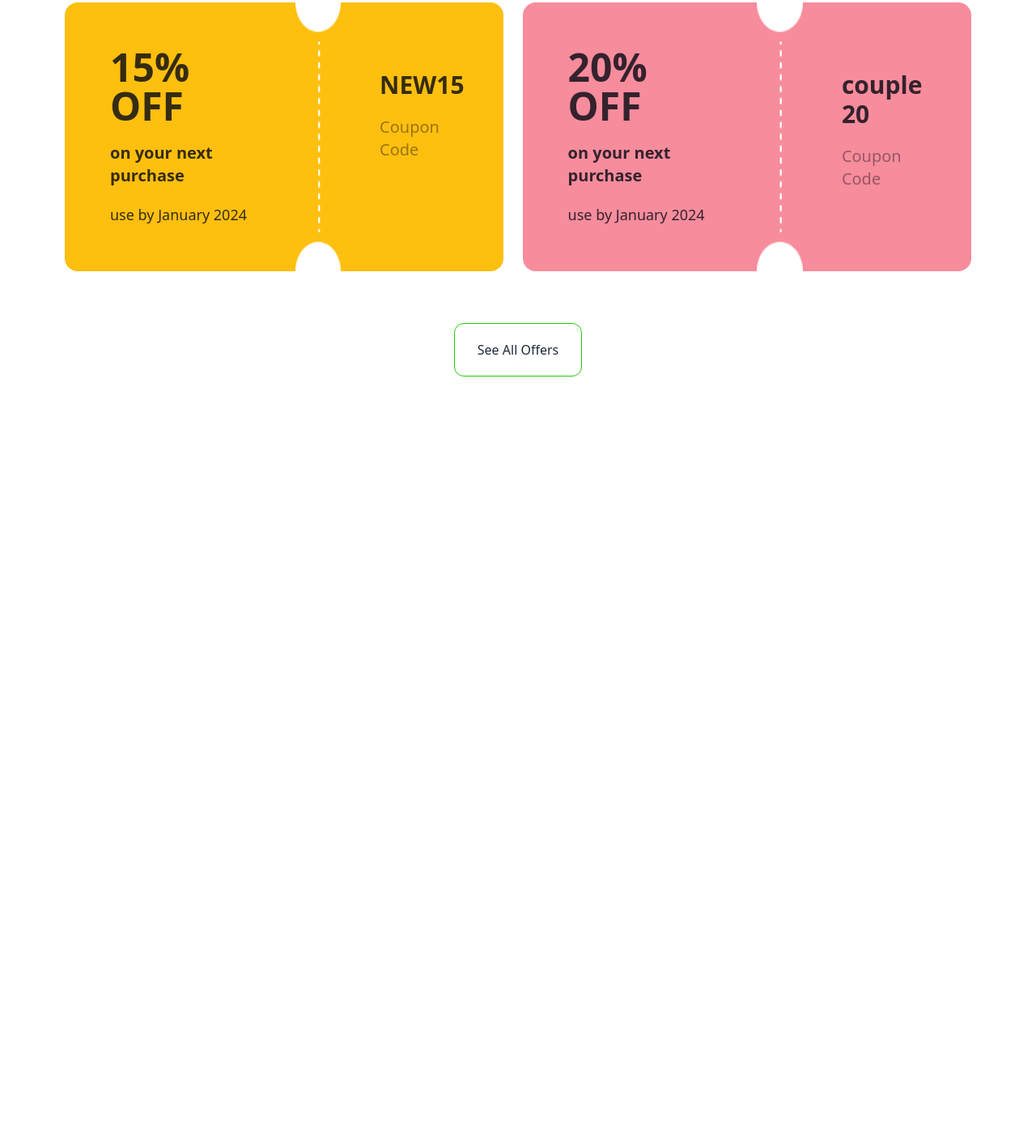
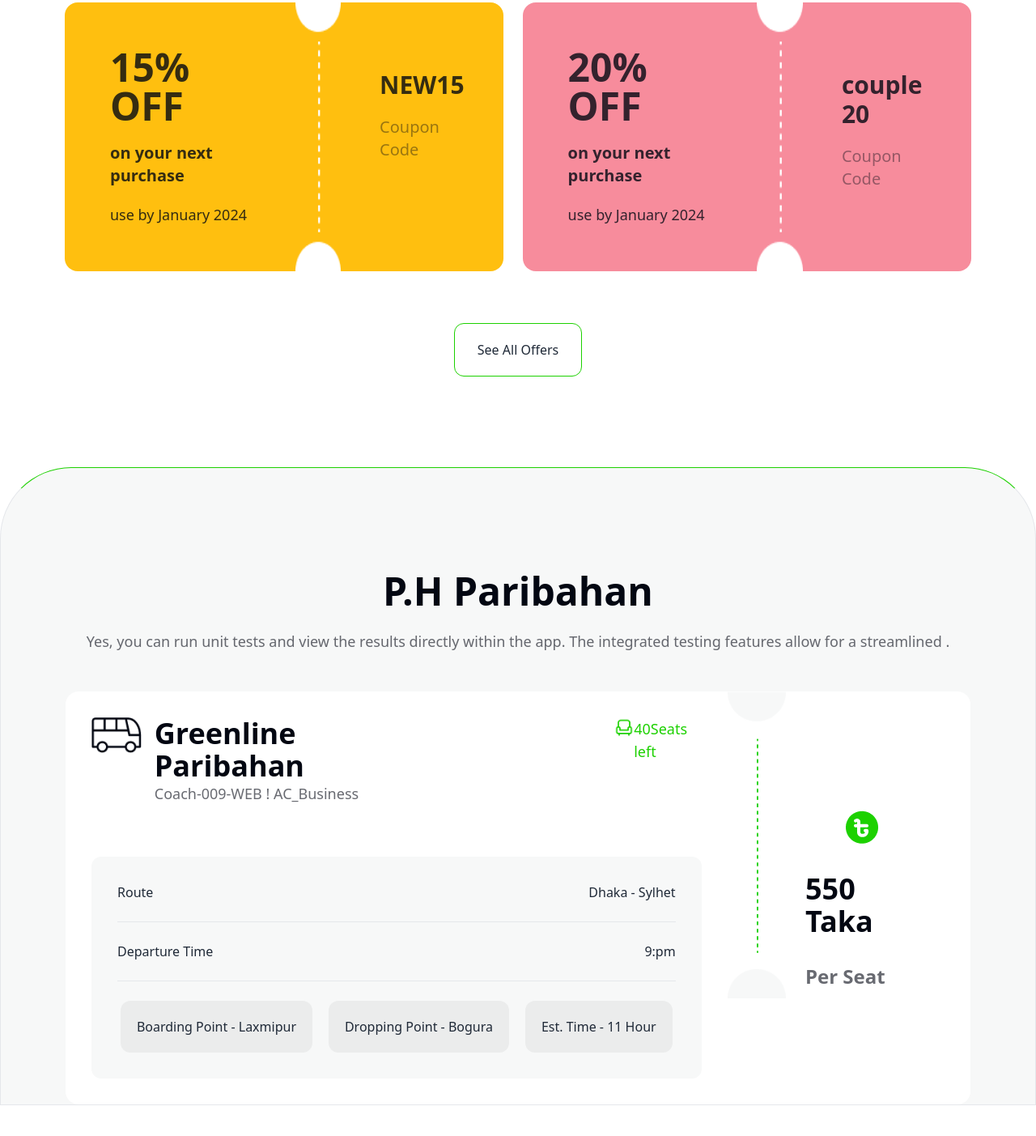
Before and after one commit to AhmedMiraz1/B9-assingment5-repo, a plain HTML site: page index.html in a window 1280 px wide. Shown: the part 1107-2510 px from the top of the page at 81% size. Before the commit the page ends 1572 px from the top, so only its background shows below. Drawn offline with nearby package versions, Linux system fonts and the light colour scheme.

Commit message:
main section added

```diff
--- a/index.html
+++ b/index.html
@@ -173,50 +173,138 @@
         </div>
       </section>
       <!-- banner section ends here  -->
-    </header>
-    <!-- header section ends here  -->
-    <main class="container mx-auto px-8 lg:px-20">
-      <!-- main section start here  -->
       <section>
-        <h1 class="text-center mt-28 lg:mt-52 mb-10 lg:mb-20 text-[#030712] font-bold text-3xl lg:text-5xl">Best offers for you</h1>
+        <!-- offer section start here -->
+
+        <h1
+          class="text-center mt-28 lg:mt-52 mb-10 lg:mb-20 text-[#030712] font-bold text-3xl lg:text-5xl"
+        >
+          Best offers for you
+        </h1>
         <div class="flex flex-col lg:flex-row gap-6 justify-between">
-          <div class="flex bg-[#FFBF0F]  rounded-2xl">
+          <div class="flex bg-[#FFBF0F] rounded-2xl">
             <div class="p-6 lg:p-14">
-              <h3 class="text-2xl lg:text-5xl text-[#030712CC] font-black">15% OFF</h3>
-              <h6 class="text-xl text-[#030712CC] font-semibold my-5">on your next purchase</h6>
-              <p class="text-lg font-medium text-[#030712CC]">use by January 2024</p>
+              <h3 class="text-2xl lg:text-5xl text-[#030712CC] font-black">
+                15% OFF
+              </h3>
+              <h6 class="text-xl text-[#030712CC] font-semibold my-5">
+                on your next purchase
+              </h6>
+              <p class="text-lg font-medium text-[#030712CC]">
+                use by January 2024
+              </p>
             </div>
             <div>
               <img class="h-full" src="./images/cupon-devider.png" alt="" />
             </div>
             <div class="py-6 lg:py-16 px-6 lg:px-12">
-              <h2 class="font-bold text-xl lg:text-3xl text-[#030712CC] my-5">NEW15</h2>
+              <h2 class="font-bold text-xl lg:text-3xl text-[#030712CC] my-5">
+                NEW15
+              </h2>
               <p class="text-[#03071266] font-medium text-xl">Coupon Code</p>
             </div>
           </div>
           <div class="flex bg-[#F78C9C] rounded-2xl">
             <div class="p-6 lg:p-14">
-              <h3 class="text-2xl lg:text-5xl text-[#030712CC] font-black">20% OFF</h3>
-              <h6 class="text-xl text-[#030712CC] font-semibold my-5">on your next purchase</h6>
-              <p class="text-lg font-medium text-[#030712CC]">use by January 2024</p>
+              <h3 class="text-2xl lg:text-5xl text-[#030712CC] font-black">
+                20% OFF
+              </h3>
+              <h6 class="text-xl text-[#030712CC] font-semibold my-5">
+                on your next purchase
+              </h6>
+              <p class="text-lg font-medium text-[#030712CC]">
+                use by January 2024
+              </p>
             </div>
             <div>
               <img class="h-full" src="./images/cupon-devider.png" alt="" />
             </div>
             <div class="py-6 lg:py-16 px-6 lg:px-12">
-              <h2 class="font-bold text-xl lg:text-3xl text-[#030712CC] my-5">couple 20</h2>
+              <h2 class="font-bold text-xl lg:text-3xl text-[#030712CC] my-5">
+                couple 20
+              </h2>
               <p class="text-[#03071266] font-medium text-xl">Coupon Code</p>
             </div>
           </div>
         </div>
         <div class="text-center mt-16">
-            <button class="py-5 px-7 border-[#1DD100] border-[1px] rounded-xl">See All Offers</button>
+          <button class="py-5 px-7 border-[#1DD100] border-[1px] rounded-xl">
+            See All Offers
+          </button>
+        </div>
+      </section>
+      <!-- offer section ends here -->
+    </header>
+    <!-- header section ends here  -->
+    <main
+      class="bg-[#F7F8F8] border-t-[#1DD100] border-[1px] my-28 rounded-t-[88px] "
+    >
+      <!-- main section start here  -->
+
+      <h2 class="text-center text-2xl lg:text-5xl font-bold text-[#030712] mt-32 mb-6">
+        P.H Paribahan
+      </h2>
+      <p class="text-[#03071299] text-center text-xs lg:text-lg font-normal">
+        Yes, you can run unit tests and view the results directly within the
+        app. The integrated testing features allow for a streamlined .
+      </p>
+      <section class="container mx-auto px-8 lg:px-20 mt-12">
+        <div class="flex flex-col lg:flex-row bg-white rounded-2xl">
+          <div>
+            <div class="flex flex-col lg:flex-row justify-between gap-4 lg:gap-64 p-8">
+              <div class="flex  gap-4">
+                <div><img src="./images/bus-logo.png" alt="" /></div>
+                <div>
+                  <h3 class="text-4xl font-bold text-[#030712]">
+                    Greenline Paribahan
+                  </h3>
+                  <p class="text-lg text-[#03071299]">
+                    Coach-009-WEB ! AC_Business
+                  </p>
+                </div>
+              </div>
+              <div class="flex">
+                <div><img src="./images/seat-green.png" alt="" /></div>
+                <div class="text-[#1DD100] text-lg font-medium">
+                  <p><span>40</span>Seats left</p>
+                </div>
+              </div>
+            </div>
+
+            <div class="bg-[#F7F8F8] m-8 p-8 rounded-xl">
+              <div class="flex justify-between">
+                <p>Route</p>
+                <p>Dhaka - Sylhet</p>
+              </div>
+              <hr class="my-6">
+              <div class="flex justify-between">
+                <p>Departure Time</p>
+                <p>9:pm </p>
+              </div>
+              <hr class="my-6">
+              <div class="flex justify-evenly gap-4">
+                <p class="bg-[#0307120C] p-5 rounded-xl">Boarding Point - Laxmipur</p>
+                <p class="bg-[#0307120C] p-5 rounded-xl">Dropping Point - Bogura</p>
+                <p class="bg-[#0307120C] p-5 rounded-xl">Est. Time - 11 Hour</p>
+              </div>
+            </div>
+          </div>
+          <div class="h-full">
+            <img class="hidden lg:flex" src="./images/info-devider.png" alt="" />
+          </div>
+          <div class="flex flex-col justify-center items-center pr-16 pl-6">
+            <div>
+              <img src="./images/fare.png" alt="" />
+            </div>
+            <div>
+              <h4 class="text-[#030712] text-4xl font-bold my-8">550 Taka</h4>
+              <p class="text-[#03071299] text-2xl font-semibold">Per Seat</p>
+            </div>
+          </div>
         </div>
       </section>
     </main>
-    <footer>
-
-    </footer>
+    <footer></footer>
 
     <script src="script/index.js"></script>
   </body>
```
